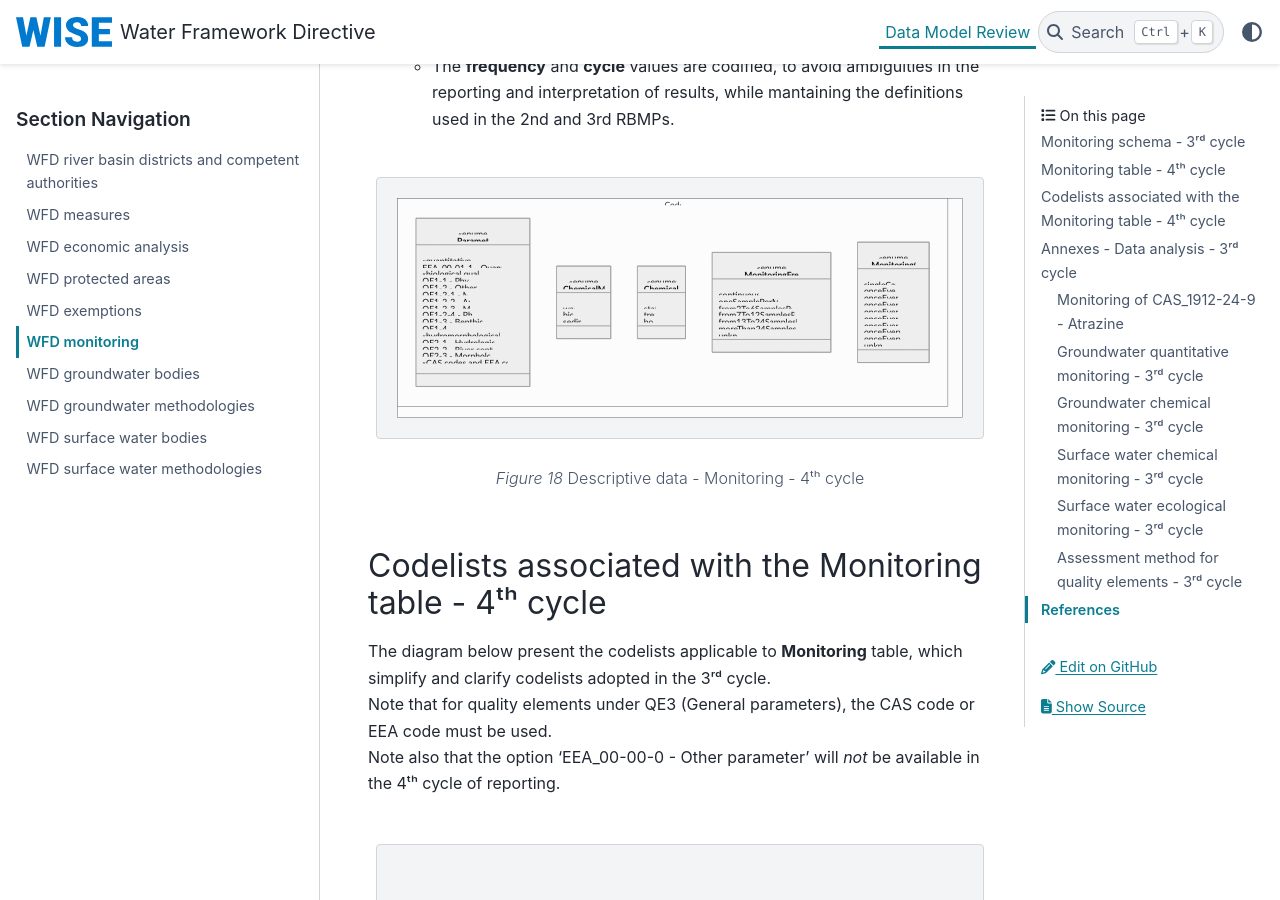
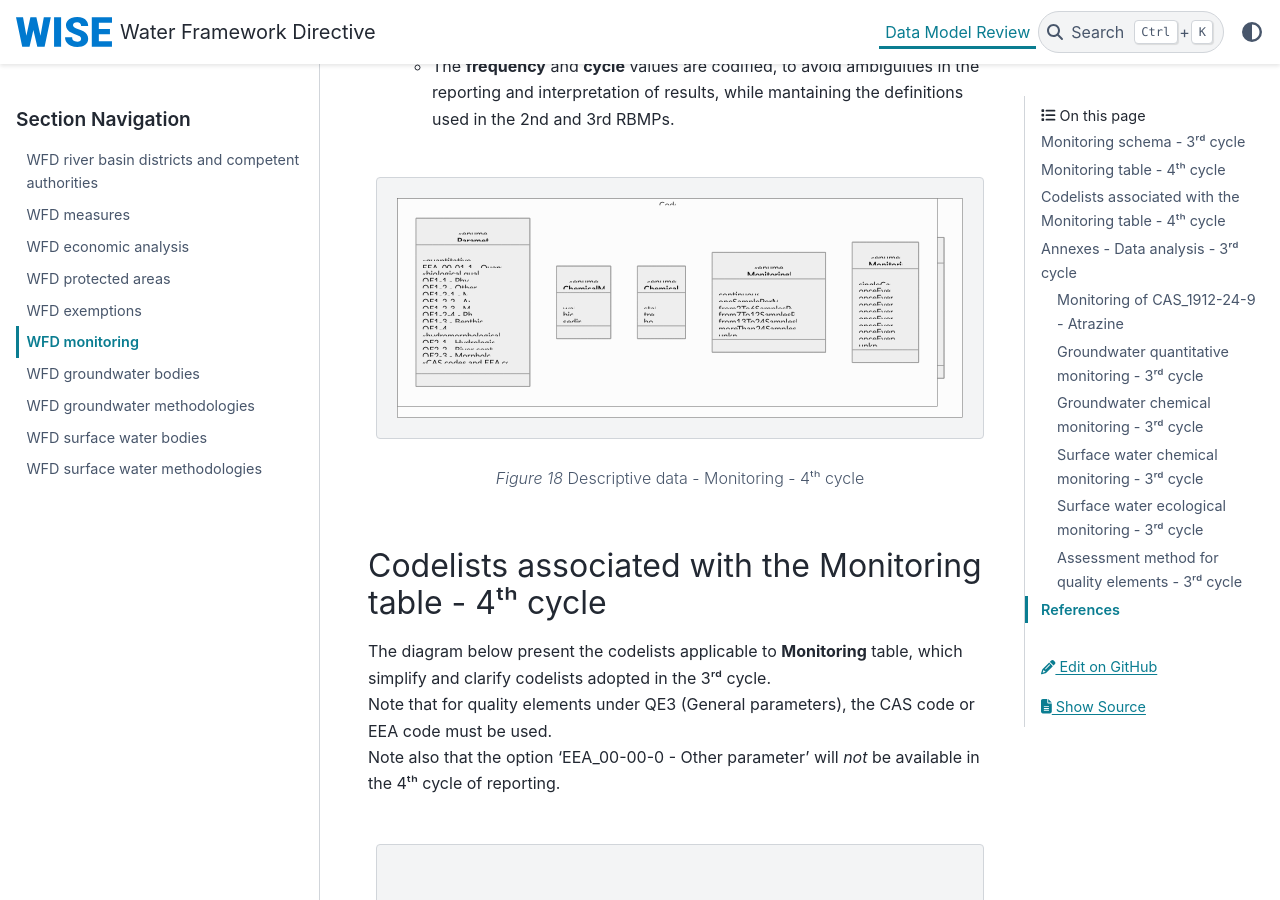
Before and after one commit to eeadata/WISE.WFD.Documentation, a Sphinx documentation site: the page built from docs/DataModelReview/WFDMonitoring.md, in a window 1280 px wide and 900 px high, scrolled down 4168 px. Built offline with Sphinx 7.4.7 and the PyData theme 0.15.4, drawn with Linux system fonts in a browser that asks for light colours.

Commit message:
Update to the monitoring codelists #303004

```diff
--- a/docs/DataModelReview/WFDMonitoring.md
+++ b/docs/DataModelReview/WFDMonitoring.md
@@ -158,8 +158,8 @@
     + parameterCode : ParameterCode
     + chemicalMatrix : ChemicalMatrixType [0..1]
     + chemicalPurpose : ChemicalPurpose [0..1]
-    + frequency : MonitoringFrequencyCode
-    + cycle : MonitoringCycleCode
+    + frequency : MonitoringFrequency
+    + cycle : MonitoringCycle
     + lastMonitored : Year
   }
 }
@@ -224,7 +224,7 @@
         both
         }
 
-    class MonitoringFrequencyCode{
+    class MonitoringFrequency{
         <<enumeration>>
         continuousSampling
         oneSamplePerMonitoringYear
@@ -235,7 +235,7 @@
         unknown
         }
 
-    class MonitoringCycleCode{
+    class MonitoringCycle{
         <<enumeration>>
         singleCampaign
         onceEvery1Year
```
